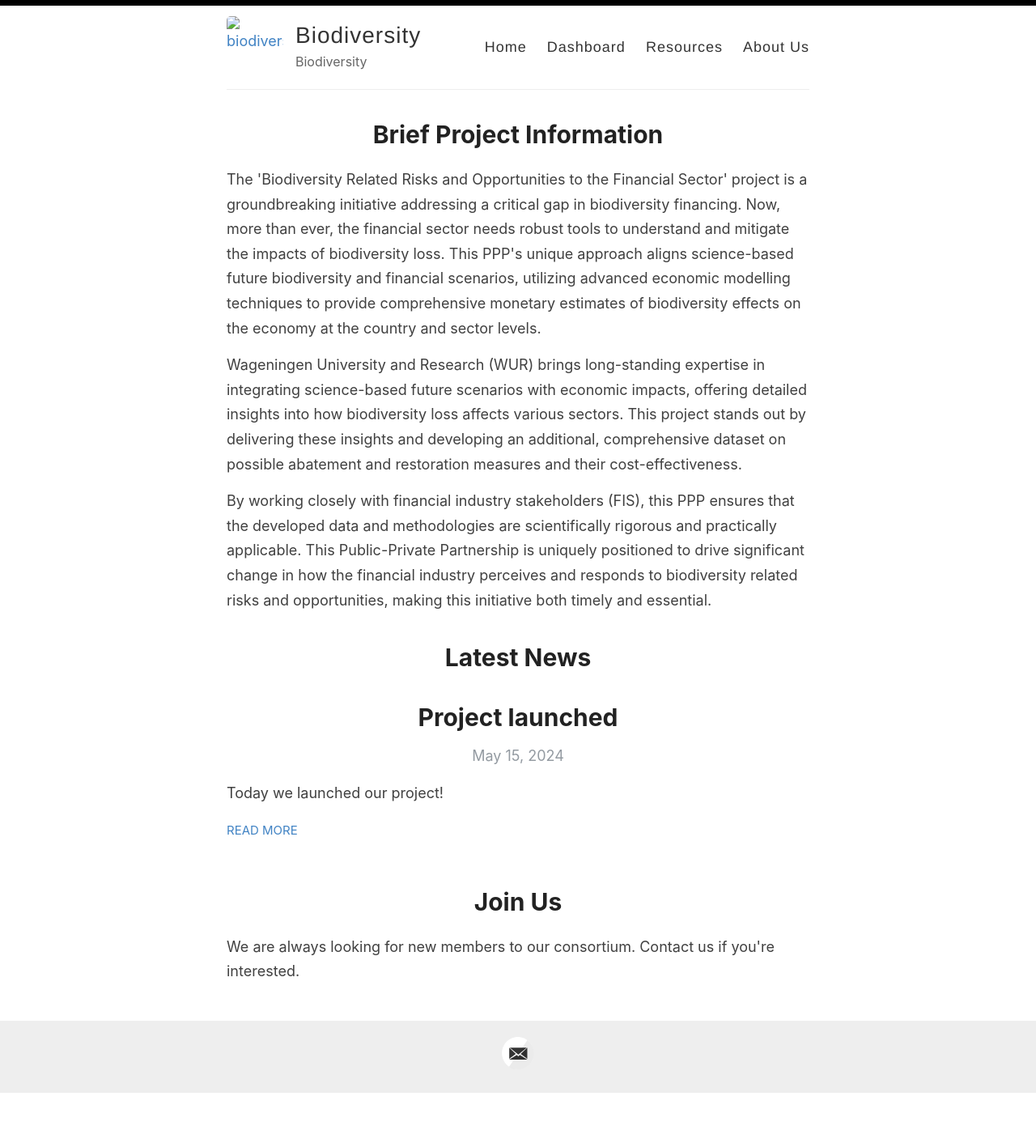
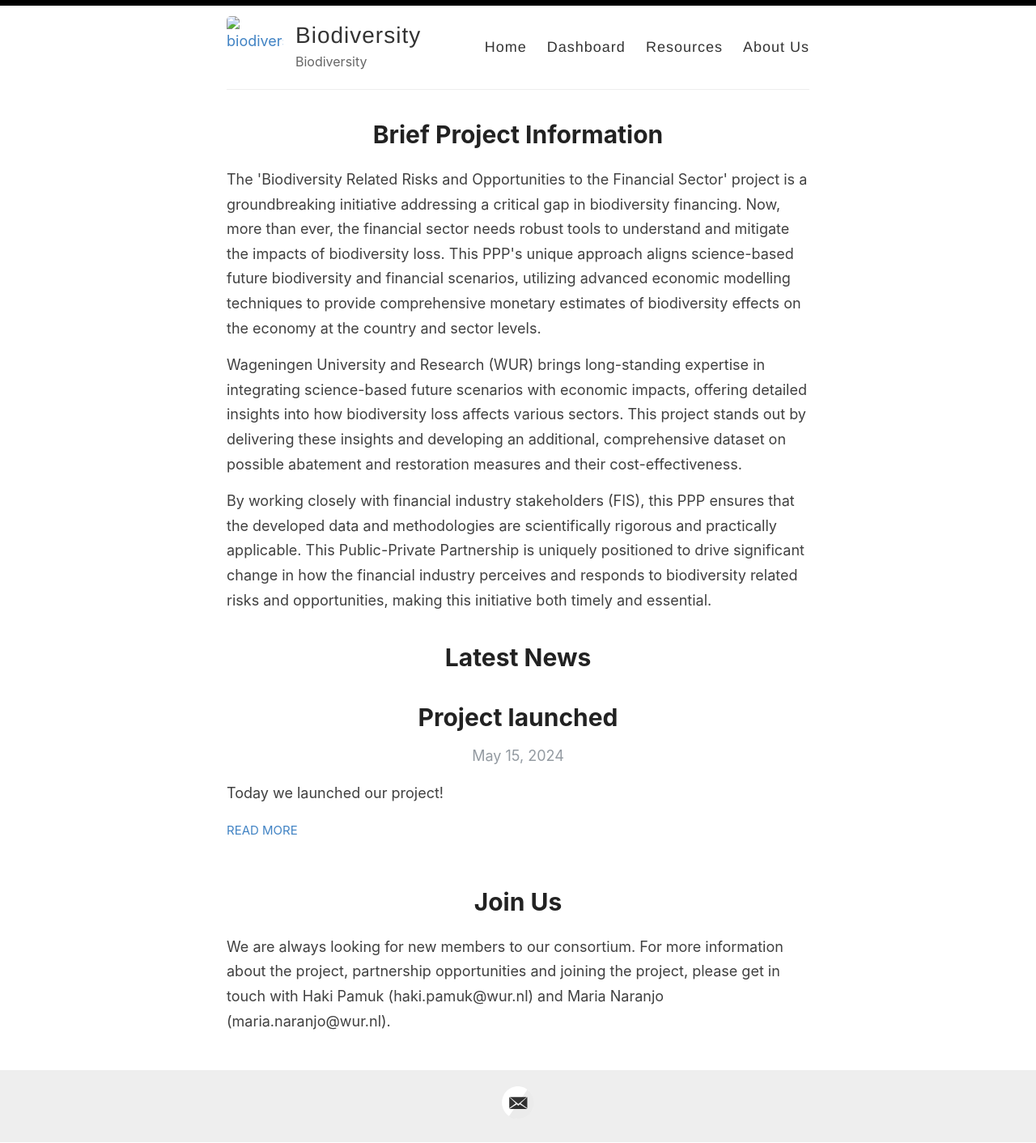
Before and after one commit to kleuveld/biodiversity, a Jekyll site: the page built from index.html, in a window 1280 px wide. Shown: the whole page at 81% size. Built offline with Jekyll 4.4.1, drawn with Linux system fonts in a browser that asks for light colours; the list of posts is cut into pages by our own code; before the commit the page ends 1351 px from its top, so only the background shows below that.

Commit message:
about us

```diff
--- a/index.html
+++ b/index.html
@@ -64,4 +64,6 @@ By working closely with financial industry stakeholders (FIS), this PPP ensures
 
 <h1> Join Us </h1>
 
-We are always looking for new members to our consortium. Contact us if you're interested.
+We are always looking for new members to our consortium.
+For more information about the project, partnership opportunities and joining the project,
+please get in touch with Haki Pamuk (haki.pamuk@wur.nl) and Maria Naranjo (maria.naranjo@wur.nl).
```
Also changed, not shown: _pages/about-us.md (+3 -1 lines), _pages/consortium.md (added, +27 -0 lines), _pages/project-overview.md (added, +30 -0 lines).
